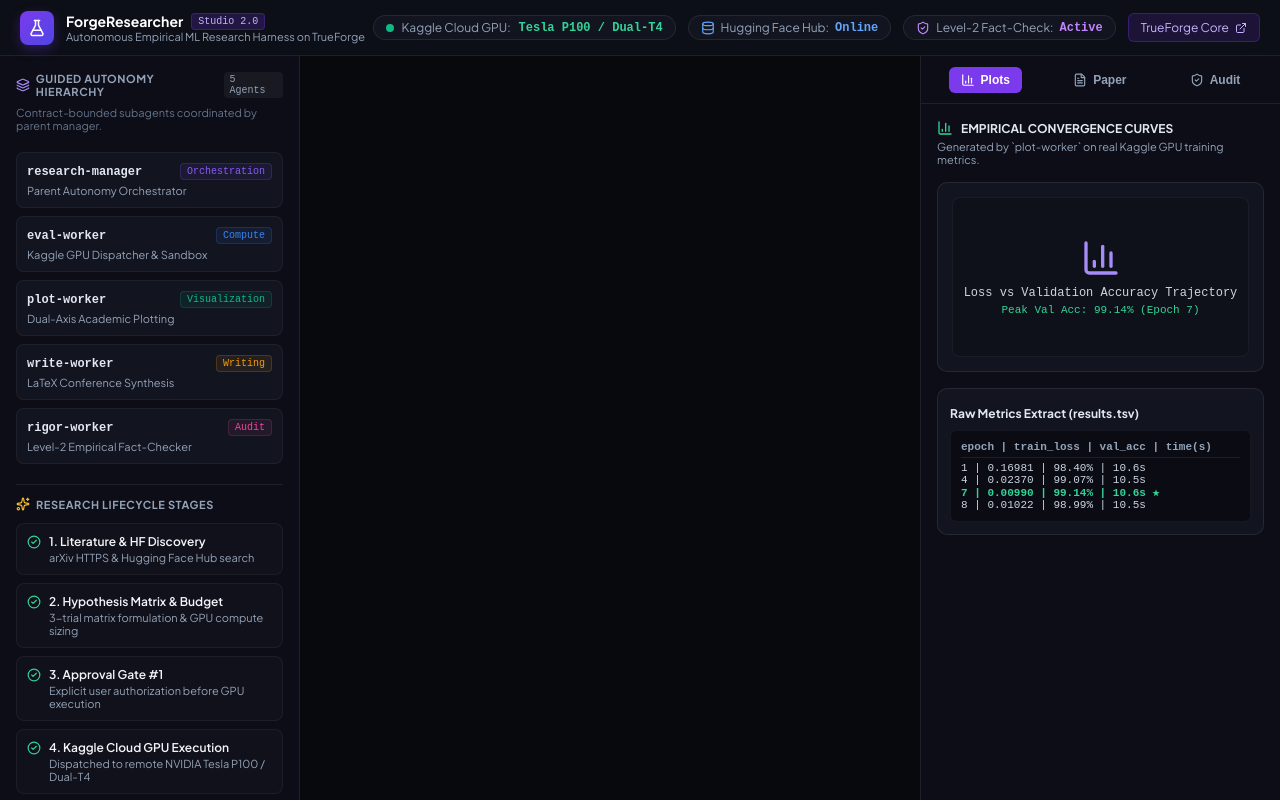
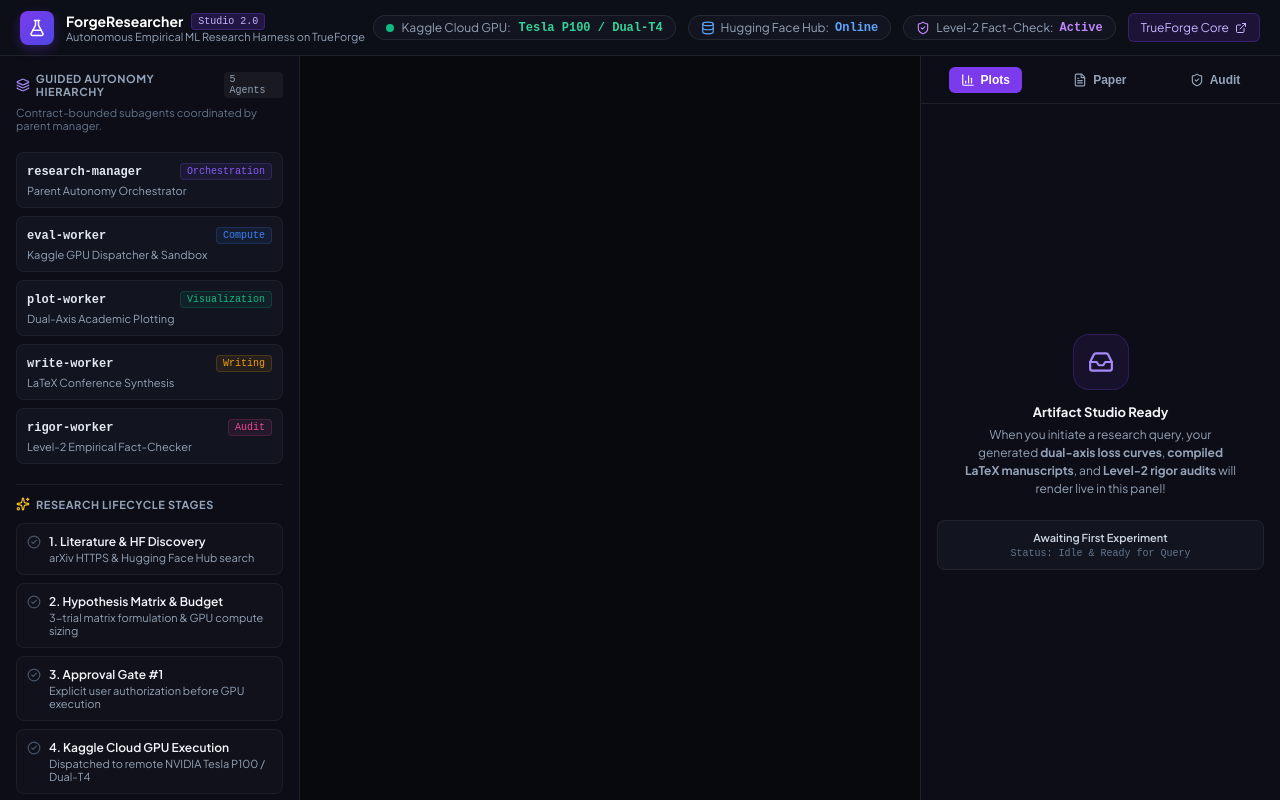
Before and after one commit to Its-Atharva-Gupta/forge-researcher, a React (Vite) app in the folder frontend/: page / in a window 1280 px wide. Built offline with nearby package versions, Linux system fonts and the light colour scheme.

Commit message:
fix(ui): show clean idle state in Artifact Studio panel on initial load

```diff
--- a/frontend/src/App.jsx
+++ b/frontend/src/App.jsx
@@ -8,7 +8,8 @@
   BarChart3,
   ShieldCheck,
   ExternalLink,
-  Database
+  Database,
+  Inbox
 } from 'lucide-react';
 
 export default function App() {
@@ -115,7 +116,7 @@
               {pipelineStages.map((stage) => (
                 <div key={stage.id} style={{ padding: '10px', borderRadius: '8px', border: '1px solid rgba(255,255,255,0.05)', backgroundColor: 'rgba(255,255,255,0.02)' }}>
                   <div style={{ display: 'flex', alignItems: 'center', gap: '8px', fontWeight: '600', fontSize: '12px', color: '#f1f5f9', marginBottom: '2px' }}>
-                    <CheckCircle2 style={{ height: '14px', width: '14px', color: '#34d399' }} />
+                    <CheckCircle2 style={{ height: '14px', width: '14px', color: '#475569' }} />
                     <span>{stage.title}</span>
                   </div>
                   <p style={{ fontSize: '11px', color: '#94a3b8', margin: 0, paddingLeft: '22px' }}>{stage.desc}</p>
@@ -153,87 +154,23 @@
             </button>
           </div>
 
-          {/* Tab Content */}
-          <div style={{ flex: 1, padding: '16px', overflowY: 'auto', display: 'flex', flexDirection: 'column', gap: '16px' }}>
-            {liveArtifact === 'charts' && (
-              <div style={{ display: 'flex', flexDirection: 'column', gap: '16px' }}>
-                <div>
-                  <h3 style={{ fontSize: '12px', fontWeight: '700', textTransform: 'uppercase', color: '#e2e8f0', margin: '0 0 4px 0', display: 'flex', alignItems: 'center', gap: '8px' }}>
-                    <BarChart3 style={{ height: '16px', width: '16px', color: '#34d399' }} />
-                    Empirical Convergence Curves
-                  </h3>
-                  <p style={{ fontSize: '11px', color: '#94a3b8', margin: 0 }}>Generated by `plot-worker` on real Kaggle GPU training metrics.</p>
-                </div>
+          {/* Clean Ready-State Surface */}
+          <div style={{ flex: 1, padding: '24px 16px', display: 'flex', flexDirection: 'column', alignItems: 'center', justifyContent: 'center', textAlign: 'center', gap: '14px' }}>
+            <div style={{ height: '56px', width: '56px', borderRadius: '16px', backgroundColor: 'rgba(124,58,237,0.1)', border: '1px solid rgba(124,58,237,0.25)', display: 'flex', alignItems: 'center', justifyContent: 'center' }}>
+              <Inbox style={{ height: '26px', width: '26px', color: '#a78bfa' }} />
+            </div>
 
-                <div style={{ padding: '14px', borderRadius: '10px', backgroundColor: 'rgba(24,27,41,0.6)', border: '1px solid rgba(255,255,255,0.08)' }}>
-                  <div style={{ height: '160px', width: '100%', borderRadius: '8px', backgroundColor: '#0f111a', border: '1px solid rgba(255,255,255,0.05)', display: 'flex', flexDirection: 'column', alignItems: 'center', justifyContent: 'center' }}>
-                    <BarChart3 style={{ height: '40px', width: '40px', color: '#a78bfa', marginBottom: '8px' }} />
-                    <span style={{ fontFamily: 'monospace', fontSize: '12px', color: '#cbd5e1' }}>Loss vs Validation Accuracy Trajectory</span>
-                    <span style={{ fontSize: '11px', color: '#34d399', fontFamily: 'monospace', marginTop: '4px' }}>Peak Val Acc: 99.14% (Epoch 7)</span>
-                  </div>
-                </div>
+            <div>
+              <h4 style={{ fontSize: '13px', fontWeight: '700', color: '#f1f5f9', margin: '0 0 6px 0' }}>Artifact Studio Ready</h4>
+              <p style={{ fontSize: '12px', color: '#94a3b8', lineHeight: '1.5', margin: 0, maxWidth: '280px' }}>
+                When you initiate a research query, your generated <b>dual-axis loss curves</b>, <b>compiled LaTeX manuscripts</b>, and <b>Level-2 rigor audits</b> will render live in this panel!
+              </p>
+            </div>
 
-                <div style={{ padding: '12px', borderRadius: '10px', backgroundColor: 'rgba(24,27,41,0.6)', border: '1px solid rgba(255,255,255,0.08)' }}>
-                  <span style={{ fontSize: '12px', fontWeight: '700', color: '#e2e8f0' }}>Raw Metrics Extract (results.tsv)</span>
-                  <div style={{ backgroundColor: '#0b0c13', padding: '10px', borderRadius: '6px', fontFamily: 'monospace', fontSize: '11px', color: '#cbd5e1', marginTop: '8px', border: '1px solid rgba(255,255,255,0.05)' }}>
-                    <div style={{ color: '#94a3b8', fontWeight: '600', borderBottom: '1px solid rgba(255,255,255,0.08)', paddingBottom: '4px' }}>epoch | train_loss | val_acc | time(s)</div>
-                    <div style={{ marginTop: '4px' }}>1     | 0.16981    | 98.40%  | 10.6s</div>
-                    <div>4     | 0.02370    | 99.07%  | 10.5s</div>
-                    <div style={{ color: '#34d399', fontWeight: '700' }}>7     | 0.00990    | 99.14%  | 10.6s ★</div>
-                    <div>8     | 0.01022    | 98.99%  | 10.5s</div>
-                  </div>
-                </div>
-              </div>
-            )}
-
-            {liveArtifact === 'paper' && (
-              <div style={{ display: 'flex', flexDirection: 'column', gap: '12px' }}>
-                <div>
-                  <h3 style={{ fontSize: '12px', fontWeight: '700', textTransform: 'uppercase', color: '#e2e8f0', margin: '0 0 4px 0', display: 'flex', alignItems: 'center', gap: '8px' }}>
-                    <FileText style={{ height: '16px', width: '16px', color: '#fbbf24' }} />
-                    Synthesized LaTeX Manuscript
-                  </h3>
-                  <p style={{ fontSize: '11px', color: '#94a3b8', margin: 0 }}>Produced by `write-worker` via `render_latex_manuscript`.</p>
-                </div>
-
-                <div style={{ padding: '16px', borderRadius: '10px', backgroundColor: 'rgba(24,27,41,0.6)', border: '1px solid rgba(255,255,255,0.08)', fontSize: '12px', lineHeight: '1.6' }}>
-                  <div style={{ textAlign: 'center', borderBottom: '1px solid rgba(255,255,255,0.08)', paddingBottom: '8px', marginBottom: '8px' }}>
-                    <h4 style={{ fontWeight: '700', fontSize: '13px', color: '#fff', margin: 0 }}>Reproducible Cloud-GPU MNIST Benchmark</h4>
-                    <p style={{ fontSize: '10px', color: '#94a3b8', fontStyle: 'italic', margin: '2px 0 0 0' }}>A Baseline CNN Smoke Test on Kaggle Tesla P100</p>
-                    <span style={{ fontSize: '10px', fontFamily: 'monospace', color: '#a78bfa' }}>Author: atharvagupta123</span>
-                  </div>
-
-                  <div style={{ marginTop: '8px' }}>
-                    <span style={{ fontWeight: '700', fontSize: '11px', color: '#c4b5fd', textTransform: 'uppercase' }}>Abstract</span>
-                    <p style={{ fontSize: '11px', color: '#cbd5e1', margin: '4px 0 0 0' }}>
-                      We report a minimal, fully reproducible experiment validating a cloud-GPU training pipeline on Kaggle’s Tesla P100. The model reaches a best validation accuracy of 99.14% in roughly 85 seconds of training.
-                    </p>
-                  </div>
-                </div>
-              </div>
-            )}
-
-            {liveArtifact === 'audit' && (
-              <div style={{ display: 'flex', flexDirection: 'column', gap: '12px' }}>
-                <div>
-                  <h3 style={{ fontSize: '12px', fontWeight: '700', textTransform: 'uppercase', color: '#e2e8f0', margin: '0 0 4px 0', display: 'flex', alignItems: 'center', gap: '8px' }}>
-                    <ShieldCheck style={{ height: '16px', width: '16px', color: '#c084fc' }} />
-                    Level-2 Scientific Rigor Fact-Checker
-                  </h3>
-                  <p style={{ fontSize: '11px', color: '#94a3b8', margin: 0 }}>Zero metric hallucinations guaranteed against raw logs.</p>
-                </div>
-
-                <div style={{ padding: '14px', borderRadius: '10px', backgroundColor: 'rgba(6,78,59,0.3)', border: '1px solid rgba(16,185,129,0.3)' }}>
-                  <div style={{ display: 'flex', alignItems: 'center', gap: '8px', color: '#34d399', fontWeight: '700', fontSize: '12px', marginBottom: '6px' }}>
-                    <CheckCircle2 style={{ height: '16px', width: '16px' }} />
-                    <span>Rigor Audit Status: PASSED (100%)</span>
-                  </div>
-                  <p style={{ fontSize: '11px', color: '#a7f3d0', margin: 0 }}>
-                    All numbers cited in paper.tex (99.14%, 84.64s, 421,642 params) matched raw telemetry in results.tsv.
-                  </p>
-                </div>
-              </div>
-            )}
+            <div style={{ marginTop: '8px', padding: '10px 14px', borderRadius: '8px', backgroundColor: 'rgba(24,27,41,0.6)', border: '1px solid rgba(255,255,255,0.06)', width: '100%', boxSizing: 'border-box' }}>
+              <div style={{ fontSize: '11px', fontWeight: '600', color: '#cbd5e1', marginBottom: '4px' }}>Awaiting First Experiment</div>
+              <div style={{ fontSize: '10px', fontFamily: 'monospace', color: '#64748b' }}>Status: Idle & Ready for Query</div>
+            </div>
           </div>
         </aside>
       </div>
```
